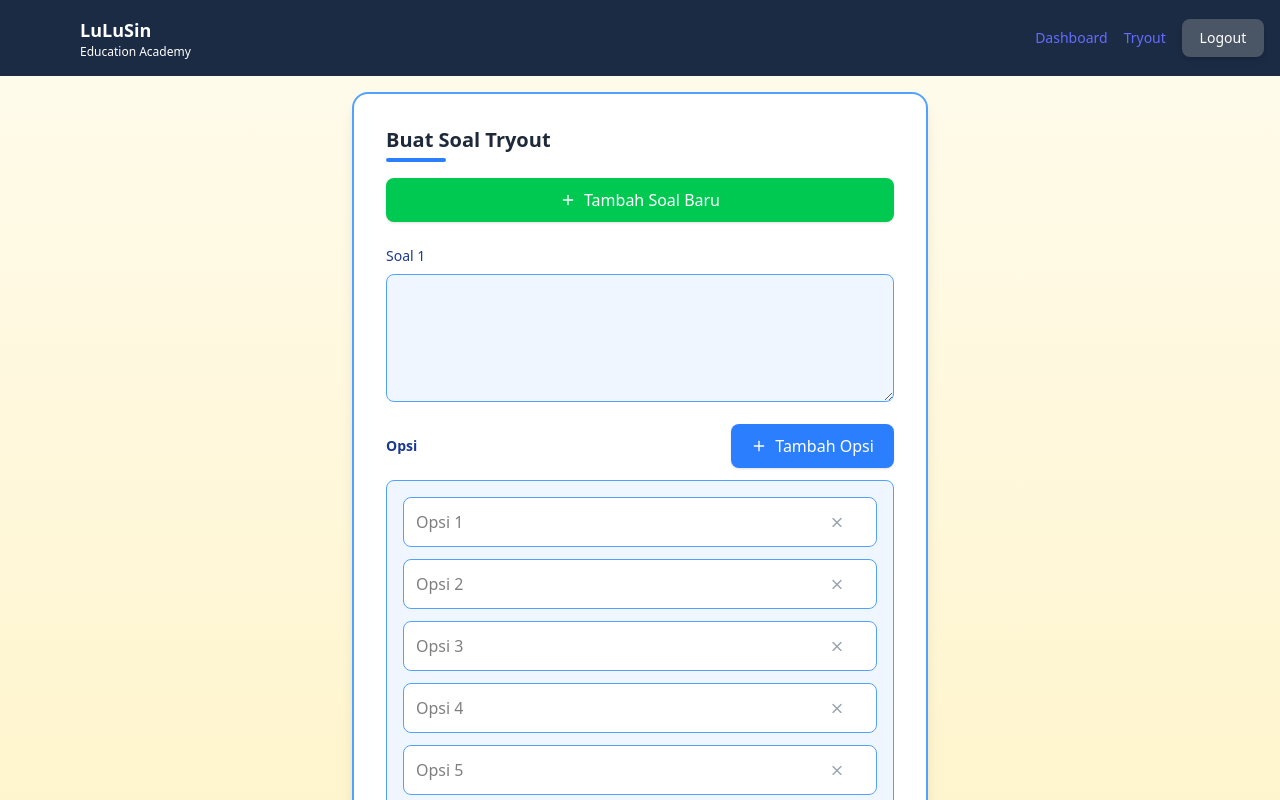
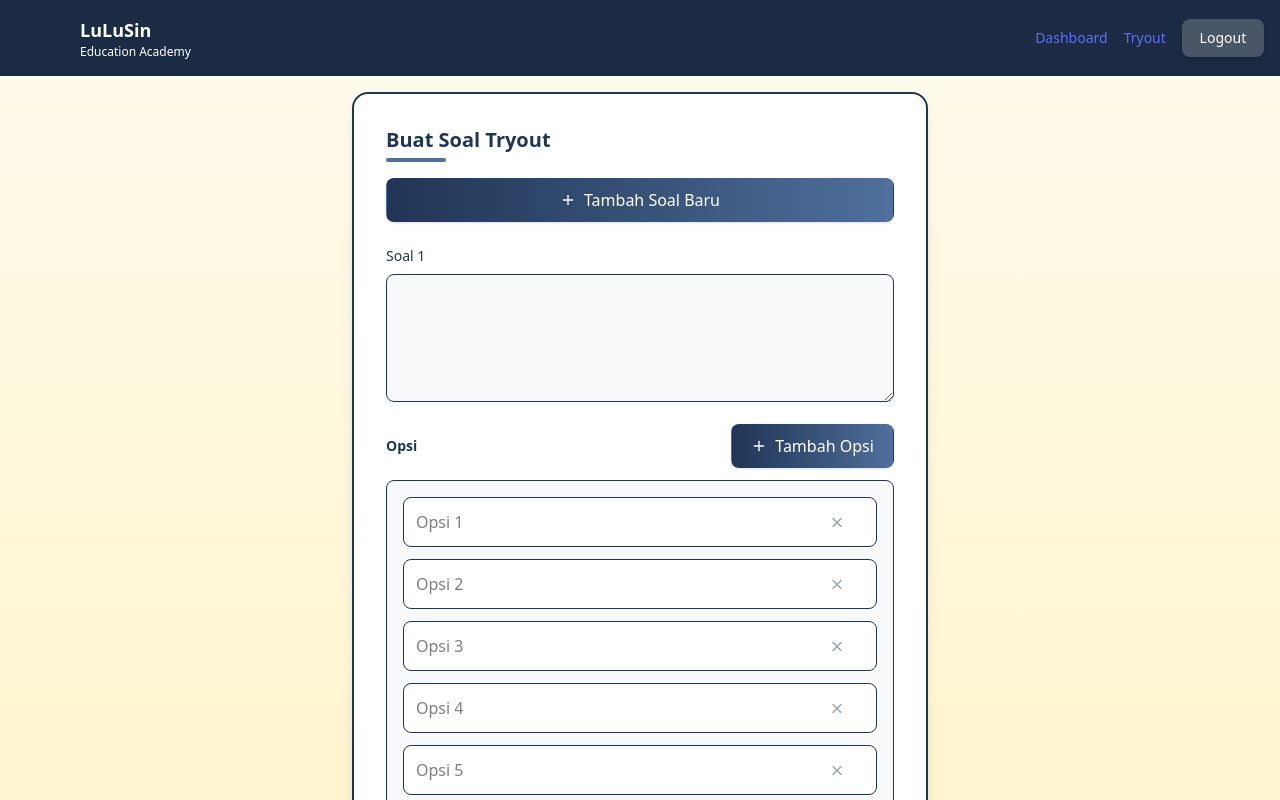
Before and after one commit to mifzalf/LuLuSin-FrontEnd, a React (Vite) app: page /guru/tryout/id/subjek/create in a window 1280 px wide. Built offline with nearby package versions, Linux system fonts and the light colour scheme.

Commit message:
update bagian createtryoutsubjek

```diff
--- a/src/Pages/Guru/CreateTryoutSubjek.jsx
+++ b/src/Pages/Guru/CreateTryoutSubjek.jsx
@@ -63,20 +63,20 @@ const CreateTryoutSubjek = () => {
   return (
     <div className="flex justify-center items-center min-h-screen bg-gradient-to-b from-amber-50 to-amber-100 w-screen p-4">
       <motion.div
-        className="border-2 border-blue-400 rounded-2xl p-8 w-full max-w-xl bg-white shadow-lg"
+        className="border-2 border-[#213555] rounded-2xl p-8 w-full max-w-xl bg-white shadow-lg"
         initial={{ opacity: 0, scale: 0.9 }}
         animate={{ opacity: 1, scale: 1 }}
         transition={{ duration: 0.5, ease: "easeOut" }}
       >
         <motion.h2
-          className="text-xl font-bold mb-6 text-gray-800 relative"
+          className="text-xl font-bold mb-6 text-[#213555] relative"
           initial={{ opacity: 0, y: -10 }}
           animate={{ opacity: 1, y: 0 }}
           transition={{ delay: 0.2 }}
         >
           Buat Soal Tryout
           <motion.div
-            className="absolute -bottom-2 left-0 h-1 bg-blue-500 rounded-full"
+            className="absolute -bottom-2 left-0 h-1 bg-[#4F709C] rounded-full"
             initial={{ width: 0 }}
             animate={{ width: "60px" }}
             transition={{ delay: 0.4, duration: 0.4 }}
@@ -84,7 +84,7 @@ const CreateTryoutSubjek = () => {
         </motion.h2>
 
         <motion.button
-          className="w-full bg-green-500 text-white px-4 py-2 rounded-lg text-sm hover:bg-green-600 flex items-center gap-2 justify-center shadow-sm mb-6"
+          className="w-full bg-gradient-to-r from-[#213555] to-[#4F709C] text-white px-4 py-2 rounded-lg text-sm hover:bg-[#4F709C] flex items-center gap-2 justify-center shadow-sm mb-6"
           onClick={addQuestion}
           whileHover={{ scale: 1.05 }}
           whileTap={{ scale: 0.95 }}
@@ -101,28 +101,28 @@ const CreateTryoutSubjek = () => {
           {[...questions].reverse().map((questionItem, questionIndex) => (
             <motion.div key={questions.length - 1 - questionIndex} className="border-b pb-6 mb-6 last:border-b-0">
               <motion.div variants={itemVariants}>
-                <label className="block mb-2 text-sm font-medium text-blue-900">
+                <label className="block mb-2 text-sm font-medium text-[#213555]">
                   Soal {questions.length - questionIndex}
                 </label>
                 <motion.textarea
-                  className="w-full p-3 border border-blue-400 bg-blue-50 rounded-lg h-32 focus:outline-none focus:ring-2 focus:ring-blue-500 focus:border-transparent transition-all text-black"
+                  className="w-full p-3 border border-[#213555] bg-[#F8F9FA] rounded-lg h-32 focus:outline-none focus:ring-2 focus:ring-[#4F709C] focus:border-transparent transition-all text-black"
                   value={questionItem.question}
                   onChange={(e) => {
                     const newQuestions = [...questions];
                     newQuestions[questions.length - 1 - questionIndex].question = e.target.value;
                     setQuestions(newQuestions);
                   }}
-                  whileFocus={{ boxShadow: "0 0 0 3px rgba(59, 130, 246, 0.2)" }}
+                  whileFocus={{ boxShadow: "0 0 0 3px rgba(33, 53, 85, 0.2)" }}
                 ></motion.textarea>
               </motion.div>
 
               <motion.div variants={itemVariants} className="space-y-3 mt-4">
                 <div className="flex justify-between items-center">
-                  <label className="block text-sm font-bold text-blue-900">
+                  <label className="block text-sm font-bold text-[#213555]">
                     Opsi
                   </label>
                   <motion.button
-                    className="bg-blue-500 text-white px-4 py-2 rounded-lg text-sm hover:bg-blue-600 flex items-center gap-2 shadow-sm"
+                    className="bg-gradient-to-r from-[#213555] to-[#4F709C] text-white px-4 py-2 rounded-lg text-sm hover:bg-[#4F709C] flex items-center gap-2 shadow-sm"
                     onClick={() => addOption(questions.length - 1 - questionIndex)}
                     whileHover={{ scale: 1.05 }}
                     whileTap={{ scale: 0.95 }}
@@ -132,7 +132,7 @@ const CreateTryoutSubjek = () => {
                 </div>
 
                 <motion.div
-                  className="border border-blue-400 bg-blue-50 p-4 rounded-lg space-y-3"
+                  className="border border-[#213555] bg-[#F8F9FA] p-4 rounded-lg space-y-3"
                   variants={containerVariants}
                 >
                   <AnimatePresence>
@@ -148,7 +148,7 @@ const CreateTryoutSubjek = () => {
                         <div className="flex-grow relative">
                           <motion.input
                             type="text"
-                            className="w-full p-3 border border-blue-400 bg-white rounded-lg focus:outline-none focus:ring-2 focus:ring-blue-500 focus:border-transparent pr-10 text-black"
+                            className="w-full p-3 border border-[#213555] bg-white rounded-lg focus:outline-none focus:ring-2 focus:ring-[#4F709C] focus:border-transparent pr-10 text-black"
                             placeholder={`Opsi ${optionIndex + 1}`}
                             value={option}
                             onChange={(e) => {
@@ -157,7 +157,7 @@ const CreateTryoutSubjek = () => {
                               setQuestions(newQuestions);
                             }}
                             whileFocus={{
-                              boxShadow: "0 0 0 3px rgba(59, 130, 246, 0.2)",
+                              boxShadow: "0 0 0 3px rgba(33, 53, 85, 0.2)",
                             }}
                           />
                           {questionItem.options.length > 2 && (
@@ -191,7 +191,7 @@ const CreateTryoutSubjek = () => {
               <FiArrowLeft size={16} /> Batalkan
             </motion.button>
             <motion.button
-              className="bg-blue-500 text-white px-5 py-2 rounded-lg hover:bg-blue-600 flex items-center gap-2 shadow-md"
+              className="bg-gradient-to-r from-[#213555] to-[#4F709C] text-white px-5 py-2 rounded-lg hover:bg-[#4F709C] flex items-center gap-2 shadow-md"
               whileHover={{ scale: 1.05 }}
               whileTap={{ scale: 0.95 }}
             >
```
